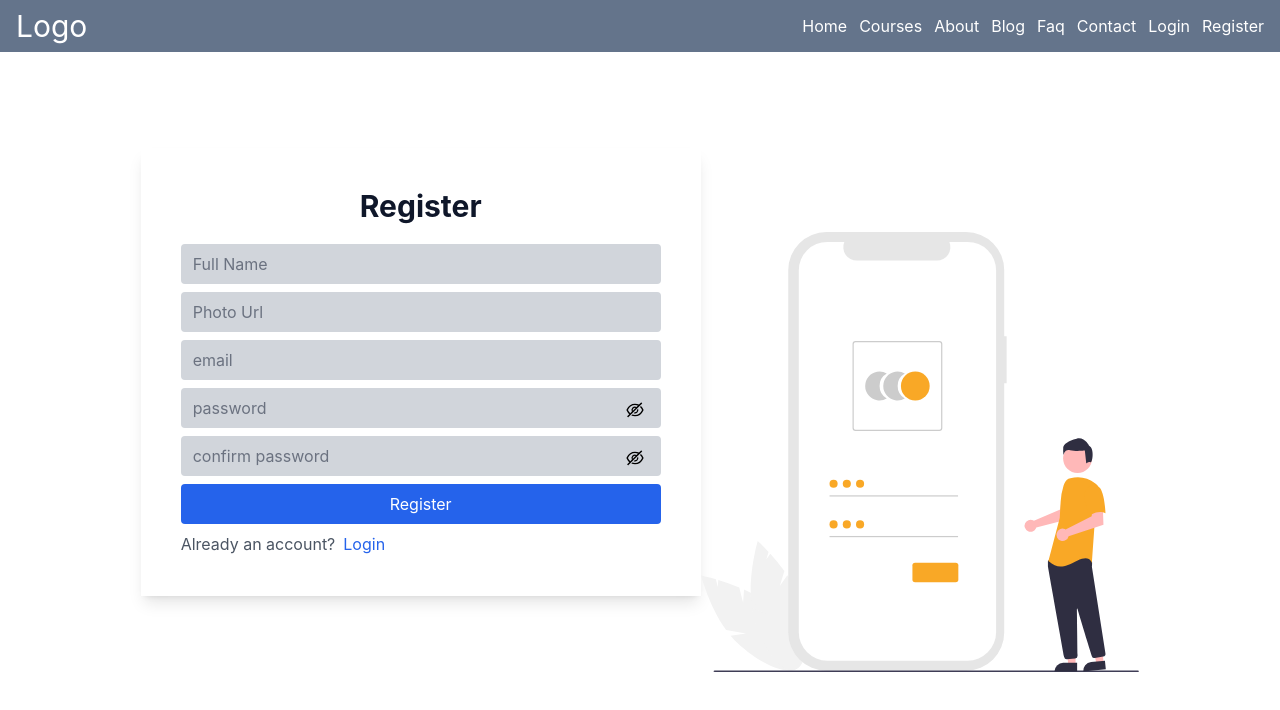
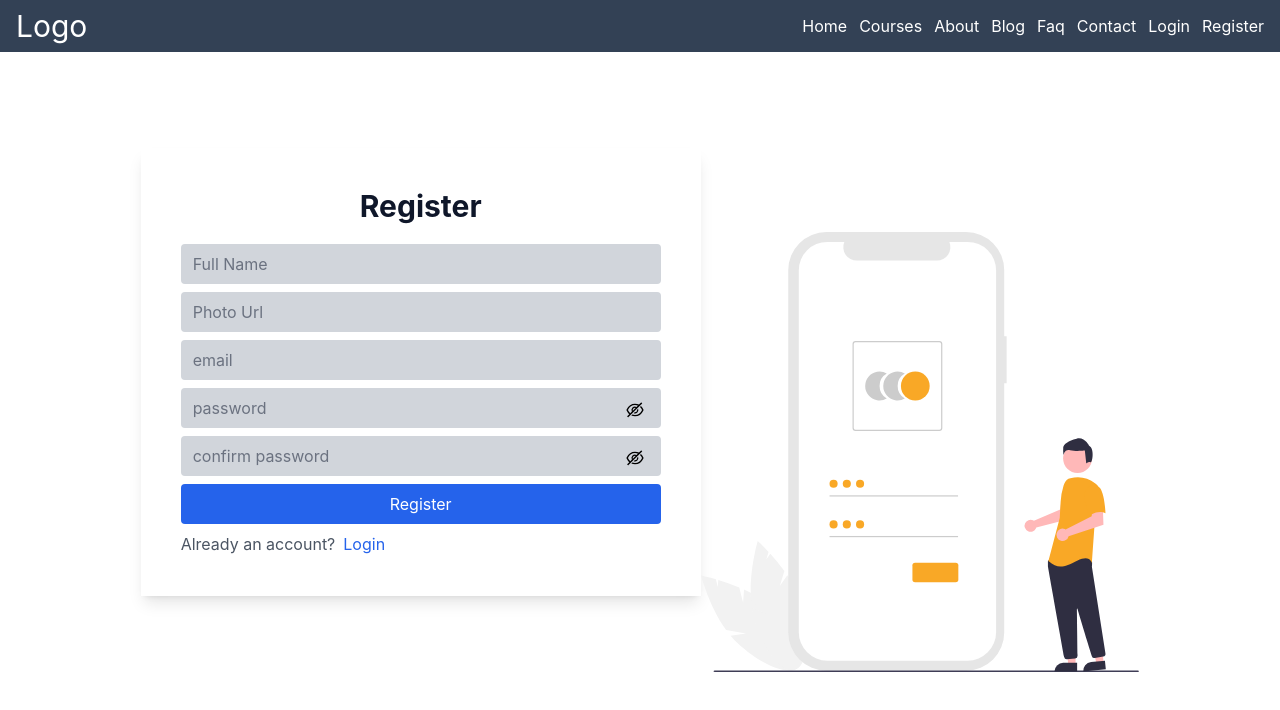
Before and after one commit to NAYEEM65/online-courses-client, a React (Create React App) app: page /register in a window 1280 px wide. Shown: the top 710 px of the page. Built offline with nearby package versions, Linux system fonts and the light colour scheme; no server answers.

Commit message:
active navitem functionality inmplemented

```diff
--- /dev/null
+++ b/src/Routes/PrivateRoute/PrivateRoute.js
@@ -0,0 +1,20 @@
+import React, { useContext } from 'react';
+import { Navigate, useLocation } from 'react-router-dom';
+import Loader from '../../components/Loader/Loader';
+import { AuthContext } from '../../contexts/AuthProvider/AuthProvider';
+
+const PrivateRoute = ({ children }) => {
+    const { user, isLoading } = useContext(AuthContext);
+    const location = useLocation();
+
+    if (isLoading) {
+        return <Loader />;
+    }
+
+    if (!user) {
+        return <Navigate to="/login" state={{ from: location }} replace></Navigate>;
+    }
+    return children;
+};
+
+export default PrivateRoute;
--- a/src/components/Navbar/Navbar.js
+++ b/src/components/Navbar/Navbar.js
@@ -1,6 +1,6 @@
 import React, { useContext, useState } from 'react';
 import { VscMenu, VscChromeClose } from 'react-icons/vsc';
-import { NavLink, Link, useNavigate } from 'react-router-dom';
+import { NavLink, Link, useNavigate, useLocation } from 'react-router-dom';
 import { toast } from 'react-toastify';
 import { AuthContext } from '../../context/Auth/AuthProvider';
 import Loader from '../Loader/Loader';
@@ -9,9 +9,14 @@ const Navbar = () => {
     const [isMenu, setIsMenu] = useState(false);
     const { user, logOut, isLoading, setIsLoading, setUser } = useContext(AuthContext);
     const navigate = useNavigate();
+    const location = useLocation();
+    const { pathname } = location;
+    const splitLocation = pathname.split('/');
     const toggleMenu = () => {
         setIsMenu(!isMenu);
     };
+    const activeClass = (state) =>
+        state.isActive ? `border-blue-600 text-slate-300 border-b-2` : '';
     const handleLogOut = () => {
         logOut()
             .then(() => {
@@ -28,38 +33,57 @@ const Navbar = () => {
     return (
         <>
             {isLoading && <Loader />}
-            <div className="bg-slate-500 py-2 px-4">
+            <div className="bg-slate-700 py-2 px-4">
                 <div className="flex justify-between items-center relative">
                     <NavLink to="/">
                         <h2 className="text-3xl text-white">Logo</h2>
                     </NavLink>
                     {/* desktop menu */}
                     <ul className="md:flex hidden justify-center items-center gap-3 text-white">
-                        <NavLink to="/">
+                        <li>
+                            <NavLink
+                                to="/"
+                                className={
+                                    splitLocation[1] === ''
+                                        ? 'border-blue-600 text-slate-300 border-b-2'
+                                        : ''
+                                }
+                            >
                                 {' '}
-                            <li> Home</li>
+                                Home
                             </NavLink>
-                        <NavLink to="/courses">
+                        </li>
+                        <li>
+                            <NavLink to="/courses" className={activeClass}>
                                 {' '}
-                            <li>Courses</li>
+                                Courses
                             </NavLink>
-                        <NavLink to="/about">
-                            <li>About</li>
+                        </li>
+                        <li>
+                            <NavLink to="/about" className={activeClass}>
+                                About
                             </NavLink>
+                        </li>
 
-                        <NavLink to="/blog">
+                        <li>
+                            <NavLink to="/blog" className={activeClass}>
                                 {' '}
-                            <li>Blog</li>
+                                Blog
                             </NavLink>
+                        </li>
 
-                        <NavLink to="/faq">
+                        <li>
+                            <NavLink to="/faq" className={activeClass}>
                                 {' '}
-                            <li>Faq</li>
+                                Faq
                             </NavLink>
-                        <NavLink to="/contact">
+                        </li>
+                        <li>
+                            <NavLink to="/contact" className={activeClass}>
                                 {' '}
-                            <li>Contact</li>
+                                Contact
                             </NavLink>
+                        </li>
                         <li>
                             {user?.uid ? (
                                 <span className="flex justify-between items-center gap-3">
--- a/src/pages/auth/Register.js
+++ b/src/pages/auth/Register.js
@@ -41,7 +41,7 @@ const Register = () => {
         } else {
             setIsLoading(true);
             createUser(email, password)
-                .then((result) => {
+                .then(() => {
                     setIsLoading(false);
                     toast.success('Registration successful');
                     navigate('/login');
```
Lines whose indentation alone changed are shown as unchanged.
